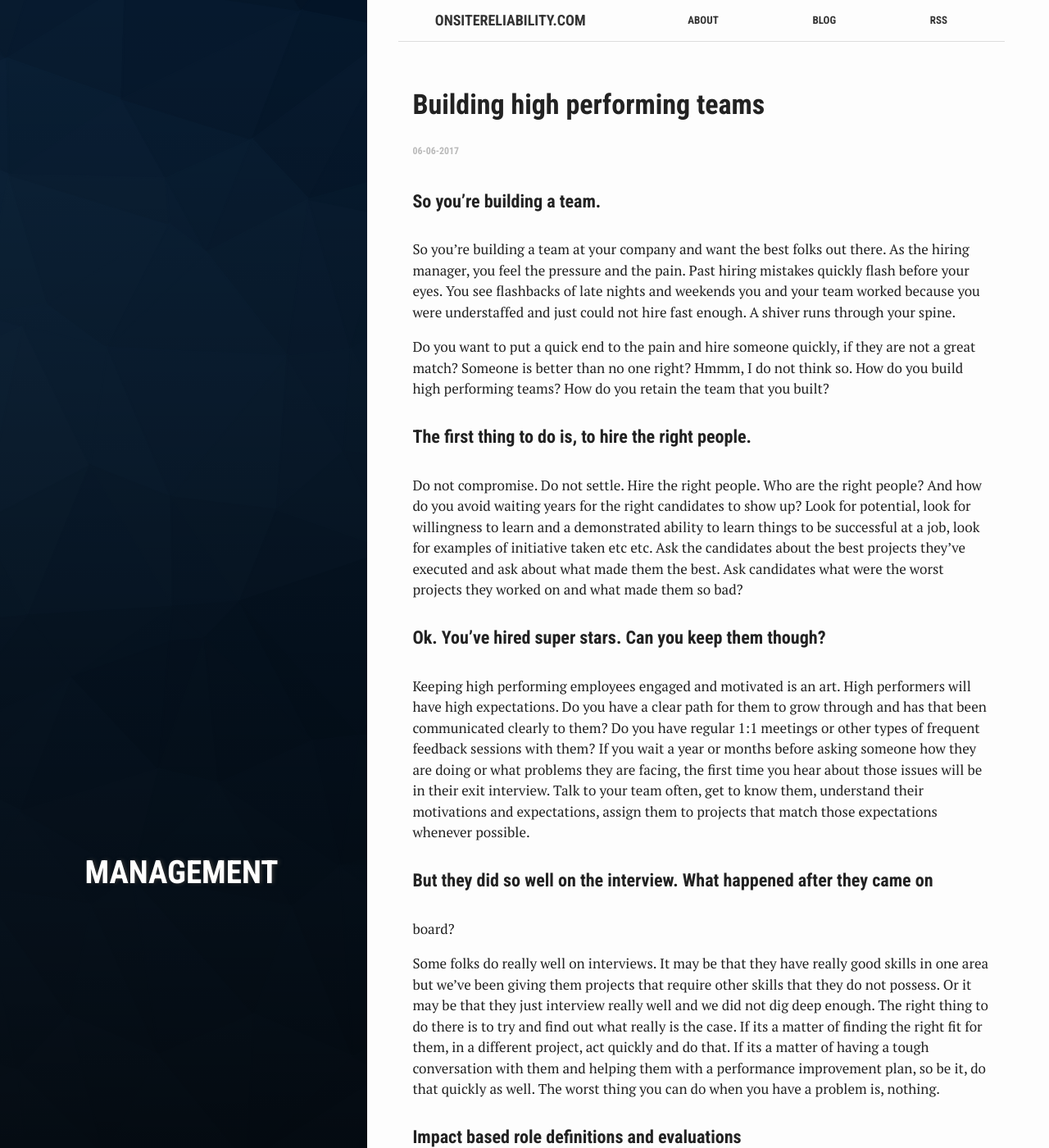
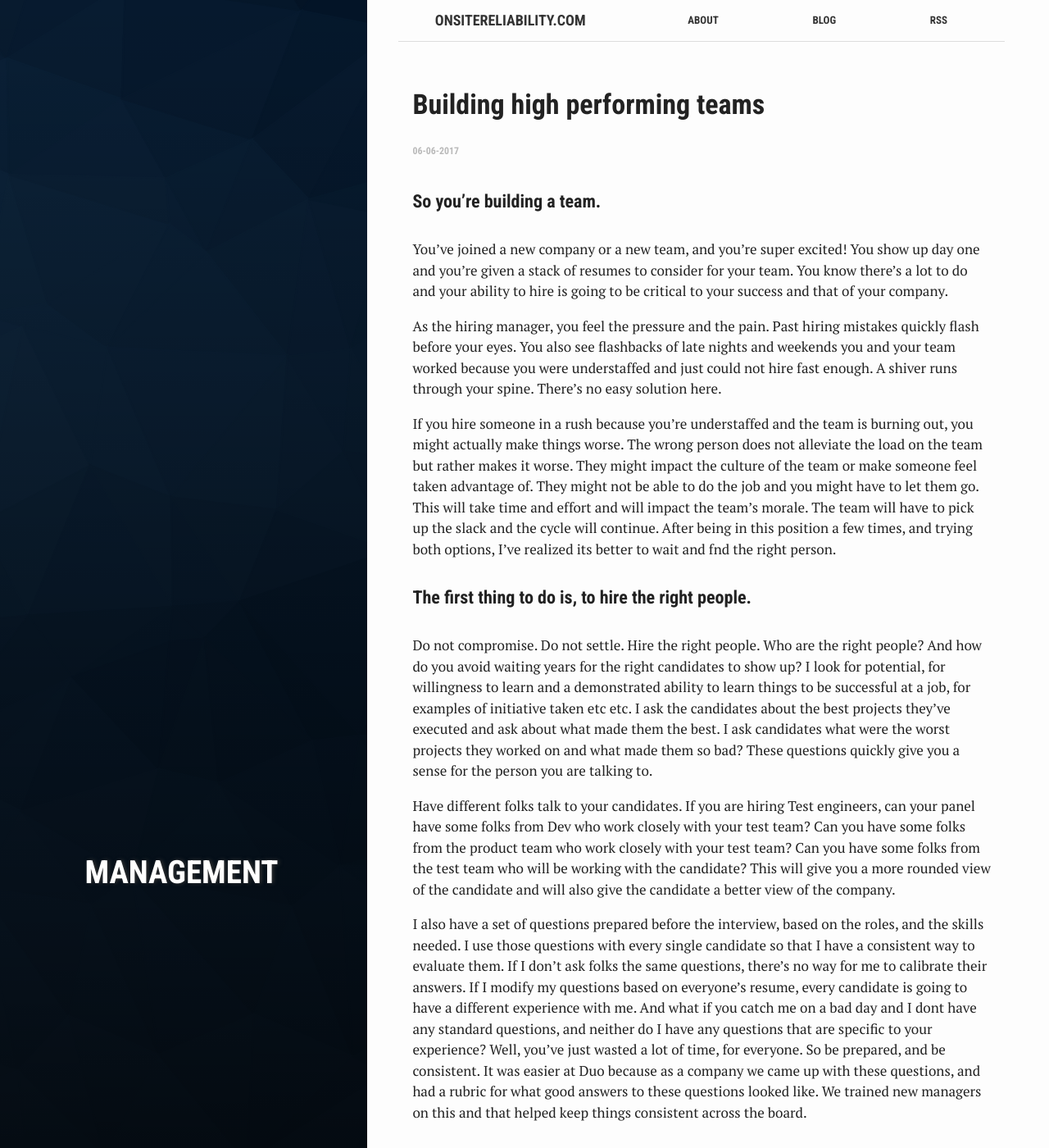
Before and after one commit to qapage/qapage.github.io, a Jekyll site: the page built from _posts/2017-06-06-Building-high-performing-teams.md, in a window 1280 px wide and 1400 px high. Shown: the whole window at 82% size. Built offline with Jekyll 4.4.1, drawn with Linux system fonts in a browser that asks for light colours; some of the changed text lies outside the part shown.

Commit message:
Updated building high performing teams

```diff
--- a/_posts/2017-06-06-Building-high-performing-teams.md
+++ b/_posts/2017-06-06-Building-high-performing-teams.md
@@ -6,20 +6,25 @@ tags: [management]
 ---
 
 #### So you're building a team.
-So you’re building a team at your company and want the best folks out there. As the hiring manager, you feel the pressure and the pain. Past hiring mistakes quickly flash before your eyes. You see flashbacks of late nights and weekends you and your team worked because you were understaffed and just could not hire fast enough. A shiver runs through your spine.
+You've joined a new company or a new team, and you're super excited! You show up day one and you're given a stack of resumes to consider for your team. You know there's a lot to do and your ability to hire is going to be critical to your success and that of your company.
 
-Do you want to put a quick end to the pain and hire someone quickly, if they are not a great match? Someone is better than no one right? Hmmm, I do not think so. How do you build high performing teams? How do you retain the team that you built?
+As the hiring manager, you feel the pressure and the pain. Past hiring mistakes quickly flash before your eyes. You also see flashbacks of late nights and weekends you and your team worked because you were understaffed and just could not hire fast enough. A shiver runs through your spine. There's no easy solution here.
+
+If you hire someone in a rush because you're understaffed and the team is burning out, you might actually make things worse. The wrong person does not alleviate the load on the team but rather makes it worse. They might impact the culture of the team or make someone feel taken advantage of. They might not be able to do the job and you might have to let them go. This will take time and effort and will impact the team’s morale. The team will have to pick up the slack and the cycle will continue. After being in this position a few times, and trying both options, I've realized its better to wait and fnd the right person.
 
 #### The first thing to do is, to hire the right people.
 
-Do not compromise. Do not settle. Hire the right people. Who are the right people? And how do you avoid waiting years for the right candidates to show up? Look for potential, look for willingness to learn and a demonstrated ability to learn things to be successful at a job, look for examples of initiative taken etc etc. Ask the candidates about the best projects they’ve executed and ask about what made them the best. Ask candidates what were the worst projects they worked on and what made them so bad?
+Do not compromise. Do not settle. Hire the right people. Who are the right people? And how do you avoid waiting years for the right candidates to show up? I look for potential, for willingness to learn and a demonstrated ability to learn things to be successful at a job, for examples of initiative taken etc etc. I ask the candidates about the best projects they’ve executed and ask about what made them the best. I ask candidates what were the worst projects they worked on and what made them so bad? These questions quickly give you a sense for the person you are talking to.
 
-#### Ok. You’ve hired super stars. Can you keep them though?
+Have different folks talk to your candidates. If you are hiring Test engineers, can your panel have some folks from Dev who work closely with your test team? Can you have some folks from the product team who work closely with your test team? Can you have some folks from the test team who will be working with the candidate? This will give you a more rounded view of the candidate and will also give the candidate a better view of the company.
+
+I also have a set of questions prepared before the interview, based on the roles, and the skills needed. I use those questions with every single candidate so that I have a consistent way to evaluate them. If I don't ask folks the same questions, there's no way for me to calibrate their answers. If I modify my questions based on everyone's resume, every candidate is going to have a different experience with me. And what if you catch me on a bad day and I dont have any standard questions, and neither do I have any questions that are specific to your experience? Well, you've just wasted a lot of time, for everyone. So be prepared, and be consistent. It was easier at Duo because as a company we came up with these questions, and had a rubric for what good answers to these questions looked like. We trained new managers on this and that helped keep things consistent across the board.
+
+#### Ok, you’ve hired super stars. Now how do you keep them?
 
 Keeping high performing employees engaged and motivated is an art. High performers will have high expectations. Do you have a clear path for them to grow through and has that been communicated clearly to them? Do you have regular 1:1 meetings or other types of frequent feedback sessions with them? If you wait a year or months before asking someone how they are doing or what problems they are facing, the first time you hear about those issues will be in their exit interview. Talk to your team often, get to know them, understand their motivations and expectations, assign them to projects that match those expectations whenever possible.
 
-#### But they did so well on the interview. What happened after they came on
-board?
+#### But they did so well on the interview. What happened after they came on board?
 
 Some folks do really well on interviews. It may be that they have really good skills in one area but we’ve been giving them projects that require other skills that they do not possess. Or it may be that they just interview really well and we did not dig deep enough. The right thing to do there is to try and find out what really is the case. If its a matter of finding the right fit for them, in a different project, act quickly and do that. If its a matter of having a tough conversation with them and helping them with a performance improvement plan, so be it, do that quickly as well. The worst thing you can do when you have a problem is, nothing.
 
```
